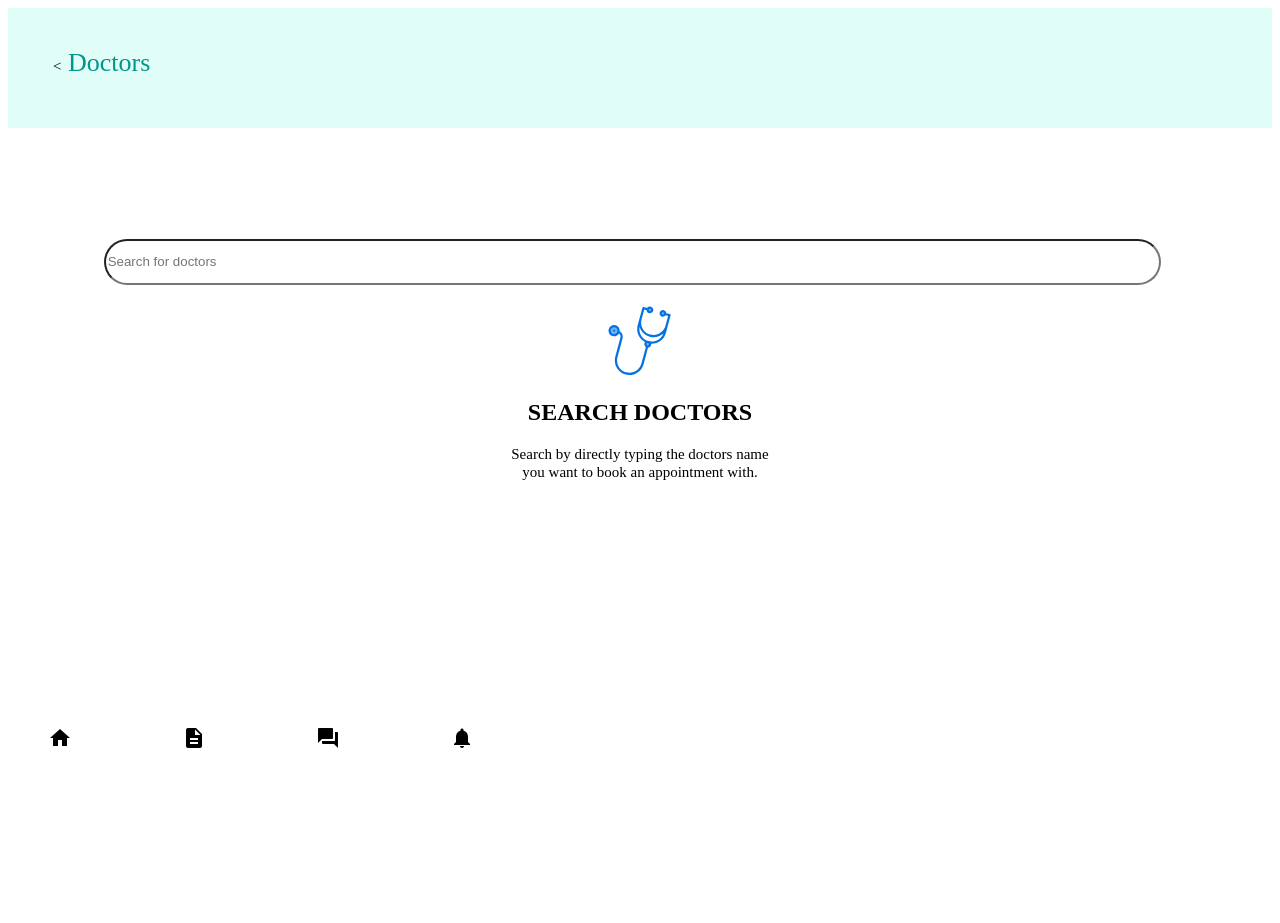
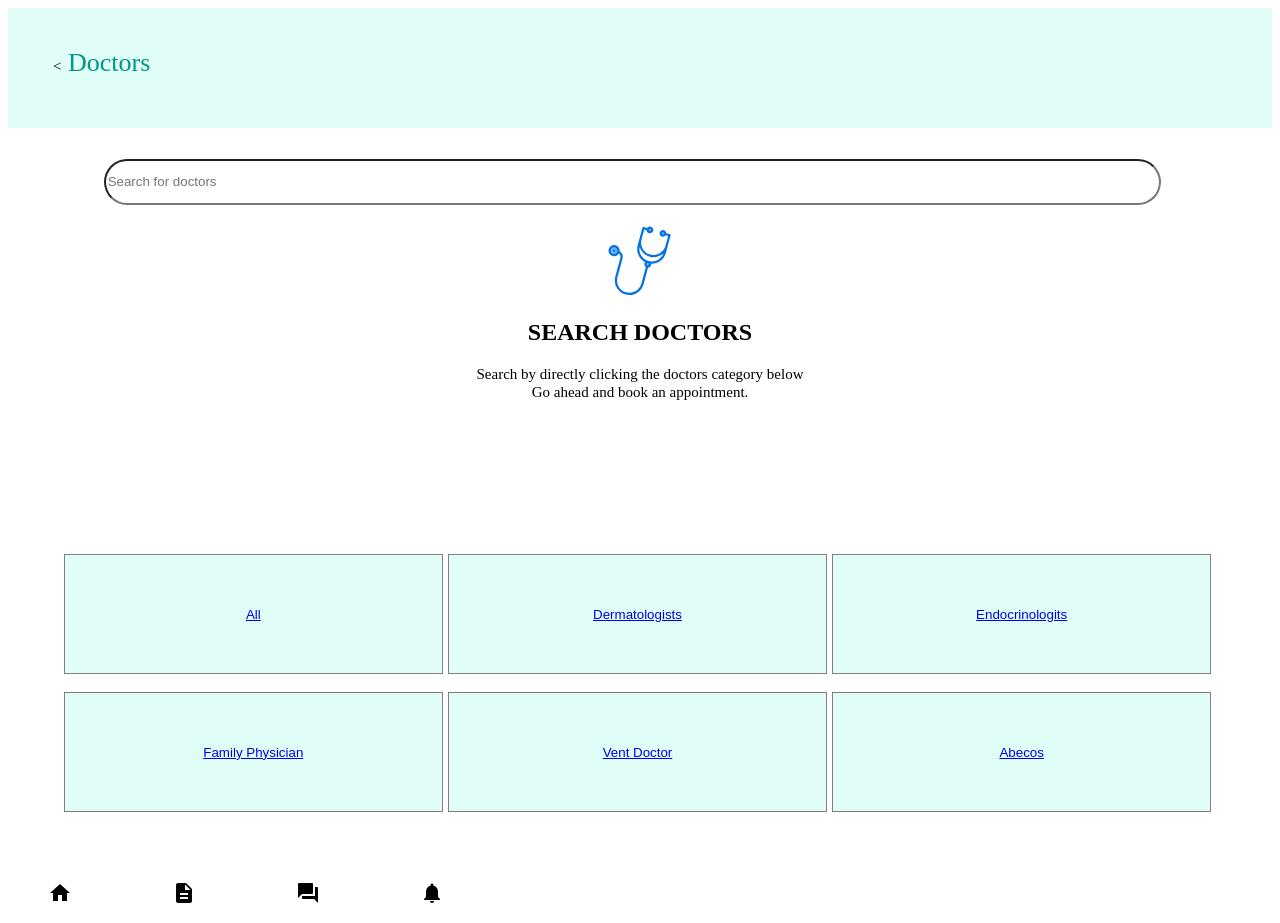
Before and after one commit to bellom/doctors_API, a React (Create React App) app in the folder client/: page /home in a window 1280 px wide. Before the commit the page ends 800 px from the top, so only its background shows below. Built offline with nearby package versions, Linux system fonts and the light colour scheme.

Commit message:
added redux connect and fix some erros

```diff
--- a/client/src/actions/fetchAction.js
+++ b/client/src/actions/fetchAction.js
@@ -7,10 +7,10 @@ export const createUser = user => {
   };
 };
 
-export const fetchDcotor = doctor => {
+export const fetchDoctor = doctor => {
   return {
     type: "FETCH_DOCTOR",
-    data: doctor,
+    doctor,
   };
 };
 
@@ -24,7 +24,7 @@ export const createAppointment = appointment => {
 export const fetchAppointment = appointment => {
   return {
     type: "FETCH_APPOINTMENT",
-    data: appointment
+    appointment
   };
 };
 
--- a/client/src/components/App.css
+++ b/client/src/components/App.css
@@ -26,7 +26,7 @@ LandingPage.js
   display: flex;
   flex-direction: column;
   justify-content: center;
-  height: 58vh;
+  height: 38vh;
   padding-bottom: 15.3vh;
 }
 
@@ -59,6 +59,23 @@ LandingPage.js
   color: black;
 }
 
+.flex {
+  display: flex;
+  justify-content: center;
+}
+
+.cat:hover{
+  background-color: #09d3ac;
+}
+
+.cat {
+  width: 30%;
+  background-color: rgb(224, 253, 247);
+  height: 15vh;
+  border: 1px solid grey;
+  margin-right: 5px;
+}
+
 span {
   color: black;
   font-size: 15px;
@@ -68,12 +85,12 @@ ul {
   background-color: white;
   list-style-type: none;
   display: flex;
-  height: 40px;
-  margin-top: 3px;
+  height: 35px;
+  margin-top: 60px;
 }
 
 ul li {
-  margin-right: 110px;
+  margin-right: 100px;
   justify-content: center;
   padding-top: 9px;
 }
--- a/client/src/components/LandingPage.js
+++ b/client/src/components/LandingPage.js
@@ -1,6 +1,8 @@
 import React from "react";
 import logo from "../logo.svg";
 import "./App.css";
+import { Link } from 'react-router-dom';
+
 
 class LandingPage extends React.Component {
   render() {
@@ -22,11 +24,24 @@ class LandingPage extends React.Component {
             <img src={logo} className="App-logo" alt="logo" />
             <br />
             <h2 className="bodyTitle">search doctors</h2>
-            <span>Search by directly typing the doctors name</span>
+            <span>Search by directly clicking the doctors category below</span>
             <br />
-            <span>you want to book an appointment with.</span>
+            <span>Go ahead and book an appointment.</span>
           </div>
         </header>
+        <div>
+          <div className='flex'>
+            <button className='cat'><Link to='/doctorlist'>All</Link></button>
+            <button className='cat'><Link to='/doctorlist'>Dermatologists</Link></button>
+            <button className='cat'><Link to='/doctorlist'>Endocrinologits</Link></button>
+          </div>
+          <br />
+          <div className='flex'>
+            <button className='cat'><Link to='/doctorlist'>Family Physician</Link></button>
+            <button className='cat'><Link to='/doctorlist'>Vent Doctor</Link></button>
+            <button className='cat'><Link to='/doctorlist'>Abecos</Link></button>
+          </div>
+        </div>
         <ul>
           <li>
             <i className="material-icons">home</i>
--- a/client/src/components/SignInPage.js
+++ b/client/src/components/SignInPage.js
@@ -2,8 +2,20 @@ import React from "react";
 import logo from "../logo.svg";
 import "./App.css";
 import { Link } from 'react-router-dom'
+import { Redirect } from 'react-router-dom';
+
 
 const LoginPage = () => {
+
+  const handleSubmit = (e) => {
+    e.preventDefault();
+    console.log('clicked')
+    if(e.handleSubmit) {
+      return <Redirect to="/home" />;
+    }
+  }
+
+
   return (
     <div className="App App-login">
       <div>
@@ -15,8 +27,12 @@ const LoginPage = () => {
         <span>Sign in to continue</span>
       </div>
       <div className="body">
-        <input type="text" className="input" placeholder="username" />
-        <button>SignIn</button>
+        <form onSubmit={e => handleSubmit(e)}>
+          <input type="text" className="input" placeholder="username" />
+          <button>
+            <Link to='/home'>SignIn</Link>
+          </button>
+        </form>
         <div>
           <Link to='/signup'>
             Sign Up
--- a/client/src/components/SignUpPage.js
+++ b/client/src/components/SignUpPage.js
@@ -14,9 +14,10 @@ const SignUpPage = () => {
       </div>
       <form>
         <input type="text" className="input" placeholder="username" />
-        <button>Create User</button>
+        <button>
+            <Link to='/home'>Create User</Link>
+        </button>
       </form>
-
       <div>
         By continuing you agree to <a href="/">Terms & Conditions</a>
       </div>
--- a/client/src/container/BookedList.js
+++ b/client/src/container/BookedList.js
@@ -1,6 +1,6 @@
 import React from "react";
 import "../components/App.css";
-// import { connect } from "react-redux";
+import { connect } from "react-redux";
 // import { thunk_action_creator } from "../actions/fetchAction";
 
 
@@ -9,6 +9,10 @@ class BookedList extends React.Component {
   state = {
     appointments: []
   }
+
+// fetch the data from API and send to the store using mapdispatchtoprops
+// fetch data from store using mapstatetoprops
+
 
   componentDidMount() {
     fetch('/api/appointments')
@@ -42,11 +46,9 @@ class BookedList extends React.Component {
   }
 };
 
-// const mapStateToProps = state => {
-//   return {
-//     data: state
-//   };
-// };
-
-// export default connect(mapStateToProps)(BookedList);
-export default BookedList
+const mapStateToProps = state => {
+  return {
+    data: state
+  };
+};
+export default connect(mapStateToProps, null)(BookedList);
--- a/client/src/reducers/doctor.js
+++ b/client/src/reducers/doctor.js
@@ -1,7 +1,7 @@
 const doctor = (state = [], action) => {
   switch (action.type) {
     case 'FETCH_DOCTOR':
-      return action.doctor;
+      return action.doctors;
 
     default:
       return state;
```
Also changed, not shown: 1 other file (tests, documents, lock files or other folders).
